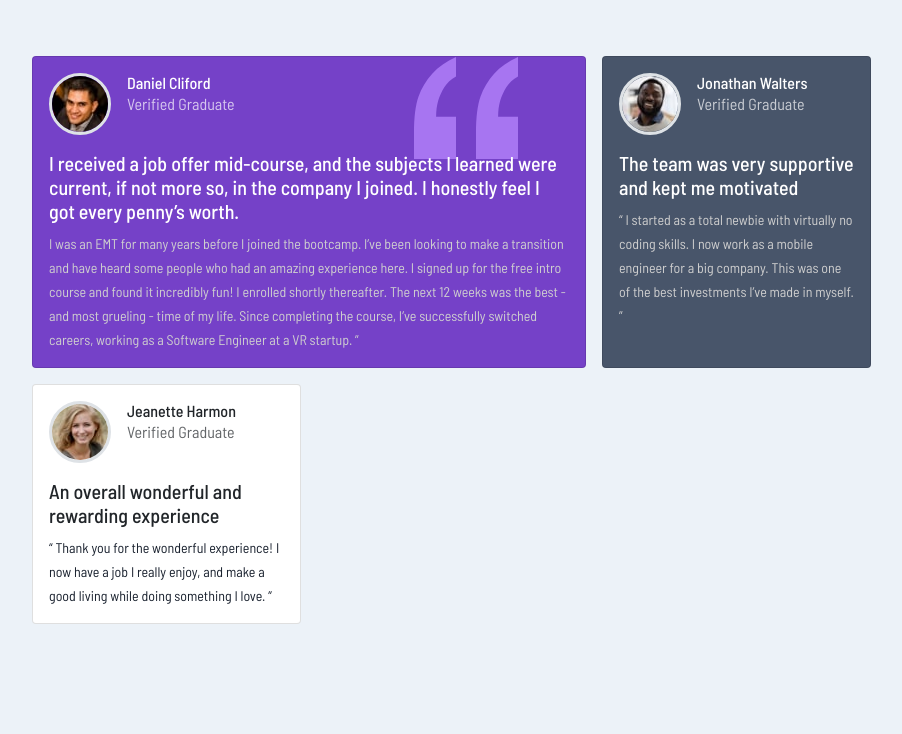
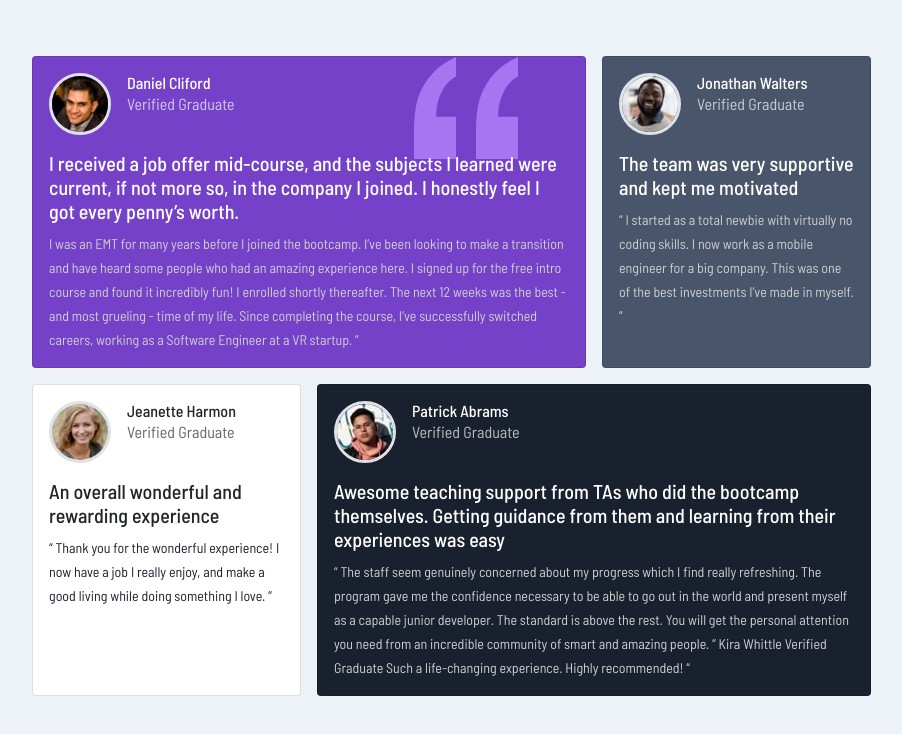
Before and after one commit to Saul-RobotPenguin/FIGMA-SBA, a plain HTML site: page index.html in a window 1280 px wide. Shown: the whole page, without its empty margins (46-948 px from the left). Drawn offline with nearby package versions, Linux system fonts and the light colour scheme.

Commit message:
Added patricks card

```diff
--- a/index.html
+++ b/index.html
@@ -135,6 +135,44 @@
                     </article>
                   </div>
                 <!-- Jeanette End -->
+
+                <!-- Patrick Section Start -->
+                <div class="col-lg-8 p-2">
+                    <article
+                      style="
+                        background-color: hsl(219, 29%, 14%);
+                      "
+                      class="card h-100 text-white"
+                    >
+                      <div class="card-body">
+                        <div class="media d-flex mb-3">
+                          <img
+                            class="m-0 border border-3 rounded-circle"
+                            src="images/image-patrick.jpg"
+                            style="border-color: hsl(0, 0%, 81%)"
+                          />
+                          <div class="ps-3 media-body">
+                            <h6 style="margin: 0">Patrick Abrams</h6>
+                            <p style="opacity: 70%">Verified Graduate</p>
+                          </div>
+                        </div>
+
+                        <div>
+                          <h5>
+                            Awesome teaching support from TAs who did the bootcamp themselves. Getting guidance from them and learning from their experiences was easy
+                          </h5>
+                          <small style="color: hsl(0, 0%, 81%)">
+                            “ The staff seem genuinely concerned about my progress which I find really refreshing. The program gave me the confidence necessary to be able to go out in the world and present myself as a capable junior developer. The standard is above the rest. You will get the personal attention you need from an incredible community of smart and amazing people. ” Kira Whittle Verified Graduate Such a life-changing experience. Highly recommended! “
+                          </small>
+                        </div>
+                      </div>
+                    </article>
+                  </div>
+
+                <!-- Patrick Section End -->
+
+
+
           </div>
         </div>
       </div>
```
